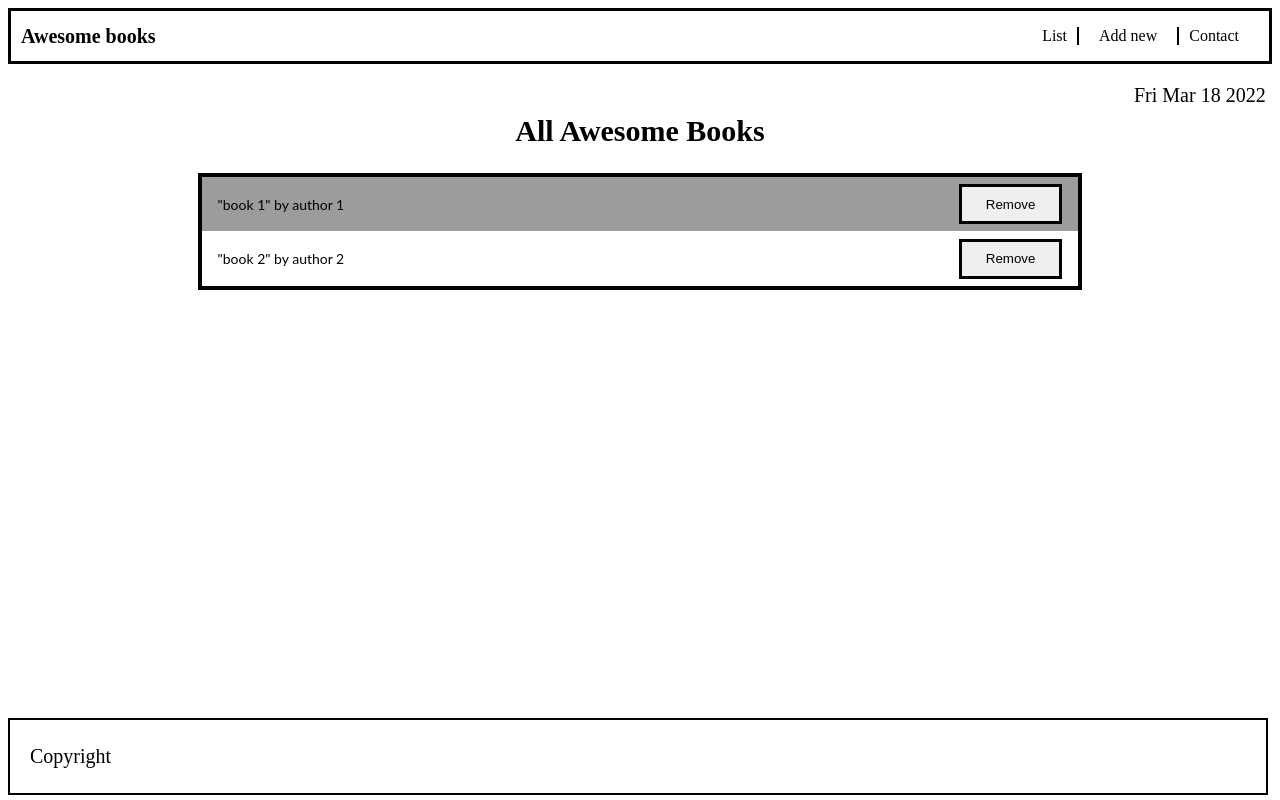
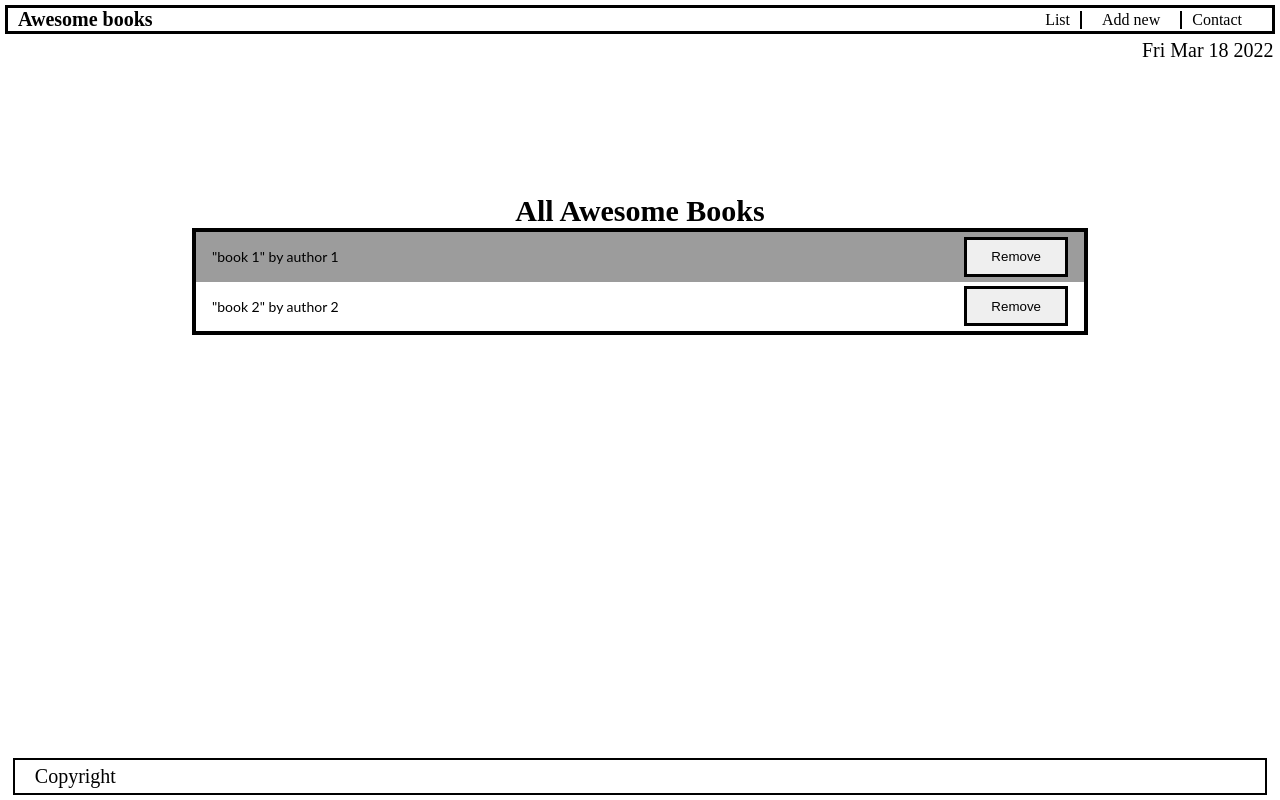
Before and after one commit to jsug9/Awesome-Books, a website: page index.html in a window 1280 px wide. Drawn offline with Linux system fonts and the light colour scheme.

Commit message:
fixed some visual issues

```diff
--- a/script.js
+++ b/script.js
@@ -103,8 +103,8 @@ navItems.forEach((item, index) => {
   item.addEventListener('click', () => {
     for (let i = 0; i < navItems.length; i += 1) {
       sectionBooks[i].style.display = 'none';
-      sectionBooks[index].style.display = 'flex';
     }
+    sectionBooks[index].style.display = 'flex';
   });
 });
 
--- a/style.css
+++ b/style.css
@@ -1,3 +1,19 @@
+* {
+  margin: 0;
+  padding: 0;
+  box-sizing: border-box;
+}
+
+html {
+  margin: 0;
+  padding: 0;
+}
+
+body {
+  margin: 0;
+  padding: 0;
+}
+
 h1 {
   text-align: center;
   font-size: 20px;
@@ -19,13 +35,13 @@ hr {
 }
 
 /* Nav-List Section */
-
 header {
   display: flex;
   justify-content: space-between;
   align-items: center;
   border: 3px solid black;
   padding: 0 10px;
+  margin: 5px;
 }
 
 .nav-list {
@@ -54,7 +70,7 @@ a:active {
 .date-section {
   margin: auto;
   width: 99%;
-  margin-bottom: 50px;
+  margin-bottom: 10rem;
 }
 
 #date {
@@ -64,6 +80,7 @@ a:active {
 
 /* Books List section */
 .books {
+  display: flex;
   margin: auto;
   flex-direction: column;
 }
@@ -155,13 +172,16 @@ a:active {
   font-size: 20px;
 }
 
+/* Footer */
 footer {
   border: 2px solid black;
   padding: 5px 20px;
+  width: 98%;
   margin: auto;
-  width: 95%;
   position: absolute;
   bottom: 5px;
+  right: 2.5px;
+  left: 2.5px;
 }
 
 @media (max-width: 700px) {
```
